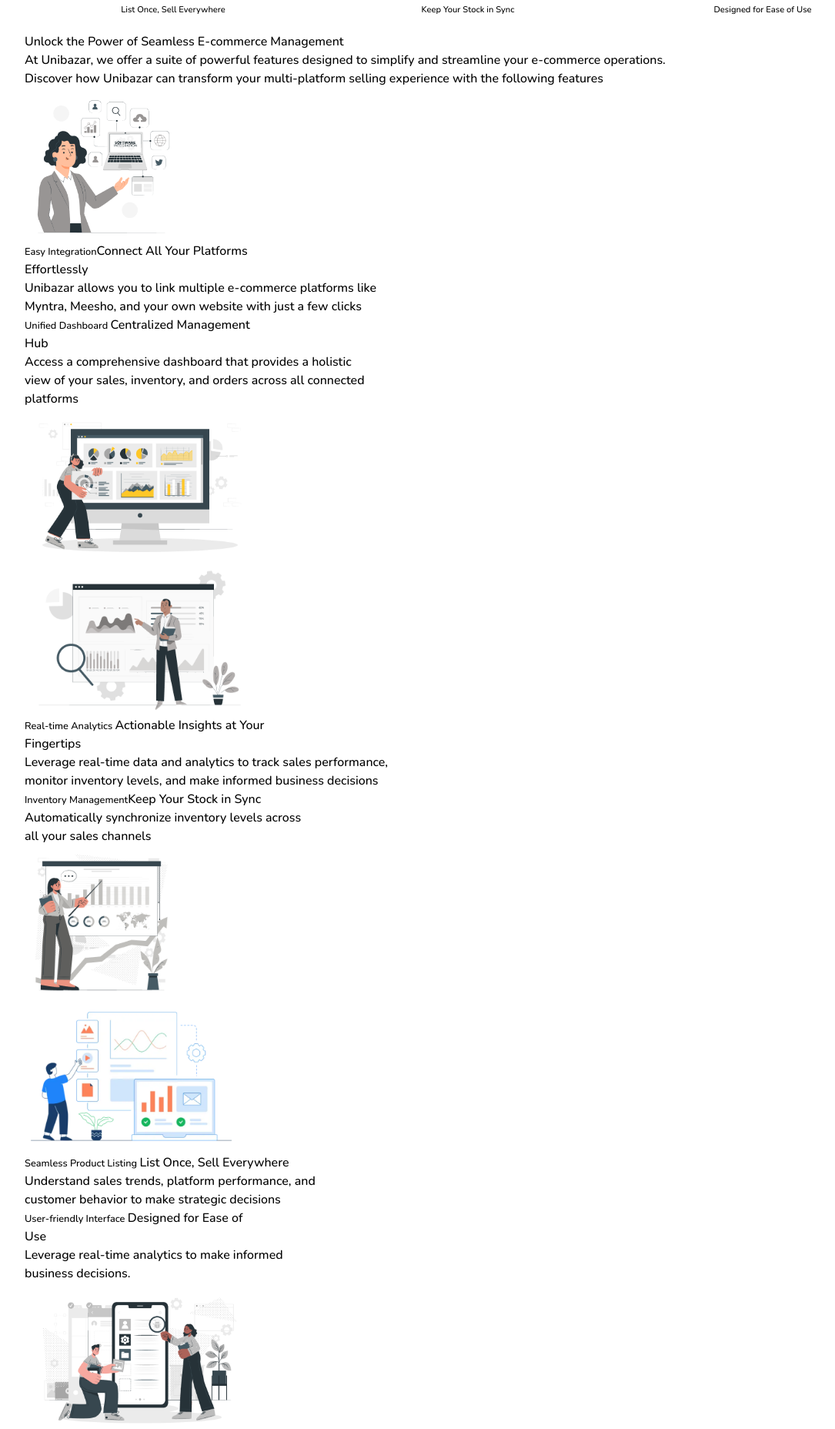
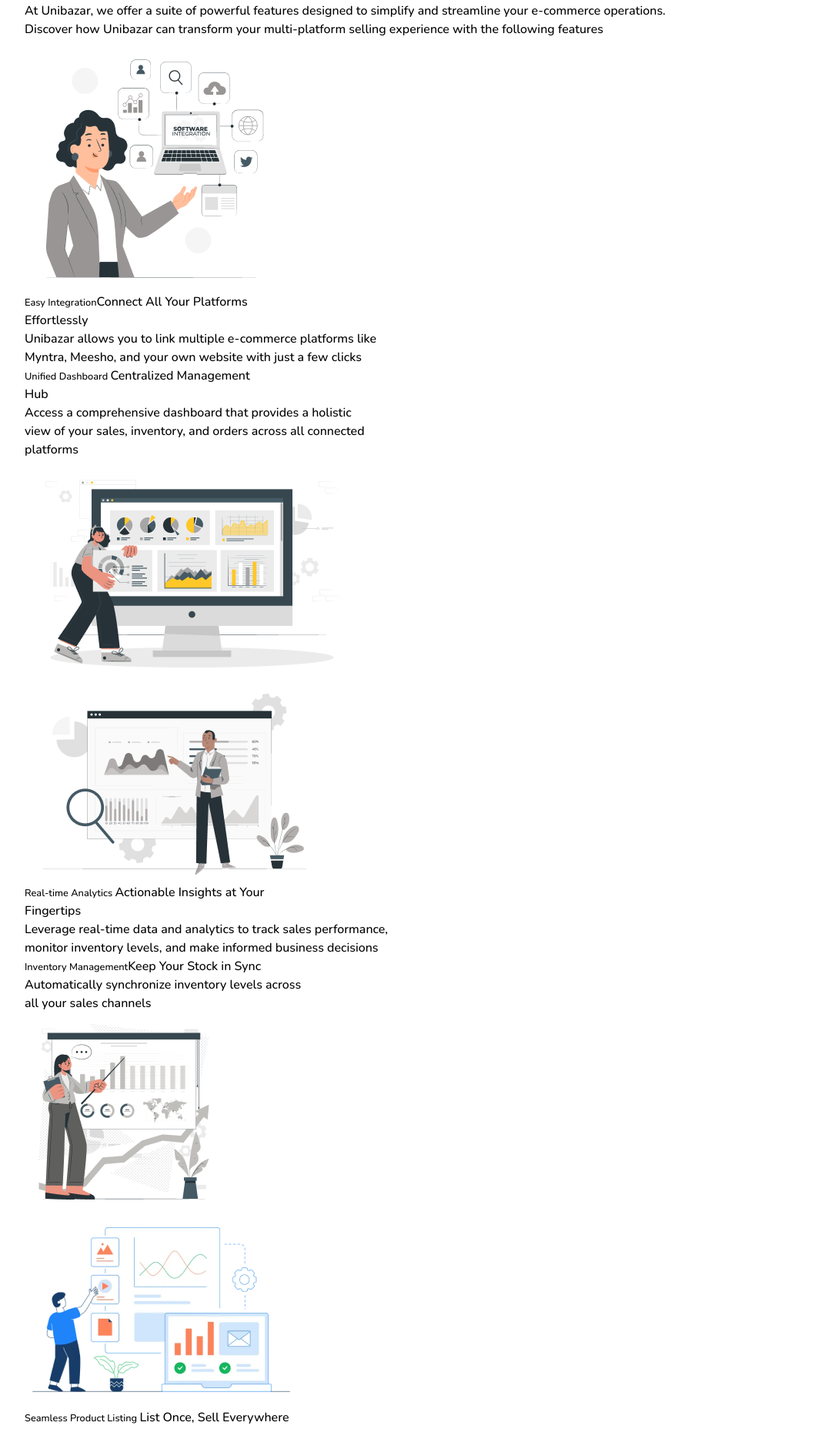
Before and after one commit to Unibazar/frontend-react, a Next.js app: page /features in a window 1280 px wide. Shown: the part 1231-3087 px from the top of the page at 77% size, without its empty margins (32-1117 px from the left). Built offline with nearby package versions, Linux system fonts and the light colour scheme.

Commit message:
fix css issue in feature page

```diff
--- a/src/components/featuresComponents/Features/Features.module.css
+++ b/src/components/featuresComponents/Features/Features.module.css
@@ -46,7 +46,7 @@
 
 .feature img {
   display: block;
-  width: 26%;
+  width: 16%;
   margin: auto;
 }
 
--- a/src/components/featuresComponents/Management/Management.js
+++ b/src/components/featuresComponents/Management/Management.js
@@ -17,7 +17,7 @@
       </p>
     </div>
         <div className="flex items-center justify-evenly md:gap-32 max-md:flex-col-reverse my-5 max-md:px-5">
-          <Image src={Easy} height={200} alt="vector image1" className="max-sm:w-full max-sm:h-auto" />
+          <Image src={Easy}  alt="vector image1" className="max-sm:w-full max-sm:h-auto md:w-80 w-48" />
           <div className="flex flex-col max-md:my-10 max-md:w-full">
             <small className="text-[#08A9A0] max-md:text-[14px]">Easy Integration</small>
             <span className="font-semibold text-[20px] leading-7 my-2 max-md:text-[25px]">
@@ -40,12 +40,12 @@
               Access a comprehensive dashboard that provides a holistic <br className="max-md:hidden" /> view of your sales, inventory, and orders across all connected <br /> platforms
             </p>
           </div>
-          <Image src={Dashboard} height={200} alt="vector image1" className="max-sm:w-full max-sm:h-auto" />
+          <Image src={Dashboard} alt="vector image1" className="max-sm:w-full max-sm:h-auto md:w-96 w-48" />
         </div>
         {/* Vector Container End */}
         {/* Vector Container Start */}
         <div className="flex items-center justify-evenly md:gap-32 max-md:flex-col-reverse my-14 max-md:px-5">
-          <Image src={Analytics} height={200}  alt="vector image1" className="max-sm:w-full max-sm:h-auto" />
+          <Image src={Analytics}   alt="vector image1" className="max-sm:w-full max-sm:h-auto md:w-96 w-48" />
           <div className="flex flex-col  max-md:my-10 max-md:w-full">
             <small className="text-[#08A9A0] max-md:text-[14px]">Real-time Analytics </small>
             <span className="font-semibold text-[20px] leading-7 my-2 max-md:text-[25px]">
@@ -66,12 +66,12 @@
               Automatically synchronize inventory levels across <br className="max-md:hidden" /> all your sales channels
             </p>
           </div>
-          <Image src={Managements} height={200} alt="vector image1" className="max-sm:w-full max-sm:h-auto" />
+          <Image src={Managements}  alt="vector image1" className="max-sm:w-full max-sm:h-auto md:w-96 w-48 md:h-80" />
         </div>
         {/* Vector Container End */}
         {/* Vector Container Start */}
         <div className="flex items-center justify-evenly md:gap-32 max-md:flex-col-reverse my-14 max-md:px-5">
-          <Image src={Products} height={200}  alt="vector image1" className="max-sm:w-full max-sm:h-auto" />
+          <Image src={Products}   alt="vector image1" className="max-sm:w-full max-sm:h-auto md:w-96 w-48" />
           <div className="flex flex-col max-md:my-10 max-md:w-full">
             <small className="text-[#08A9A0] max-md:text-[14px]">Seamless Product Listing </small>
             <span className="font-semibold text-[20px] leading-7 my-2 max-md:text-[25px]">List Once, Sell Everywhere </span>
@@ -89,10 +89,10 @@
               Designed for Ease of <br className="max-md:hidden" /> Use
             </span>
             <p className="opacity-[70%] text-[12px] max-md:text-[14px]">
-              Leverage real-time analytics to make informed <br className="max-md:hidden" /> business decisions.
+              Leverage real-time analytics to make informed <br className="max-md:hidden"/>   business decisions.
             </p>
           </div>
-          <Image src={Interface} height={200} alt="vector image1" className="max-sm:w-full max-sm:h-auto" />
+          <Image src={Interface}  alt="vector image1" className="max-sm:w-full max-sm:h-auto md:w-96 w-48" />
         </div>
         {/* Vector Container End */}
       </div>
```
Also changed, not shown: src/components/Dashboard/DashboardLayout.js (added, +10 -0 lines), src/pages/dashboard/index.js (added, +13 -0 lines), src/pages/dashboard/layout.js (added, +19 -0 lines), src/pages/dashboard/products.js (added, +13 -0 lines).
